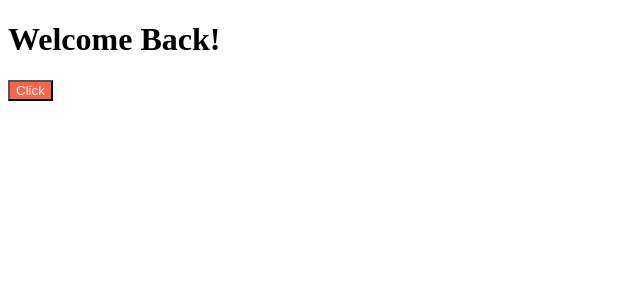
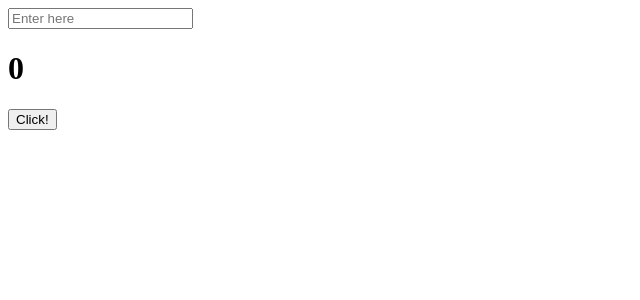
Before and after one commit to hyeonpearl/react-for-beginners, a React (Create React App) app: page / in a window 1280 px wide. Shown: the top 300 px of the page, without its empty margins (0-640 px from the left). Built offline with nearby package versions, Linux system fonts and the light colour scheme.

Commit message:
Using useEffect

```diff
--- a/src/App.js
+++ b/src/App.js
@@ -1,10 +1,27 @@
-import Button from './Button';
+import { useState, useEffect } from 'react';
 
 function App() {
+  const [counter, setValue] = useState(0);
+  const [keyword, setKeyword] = useState('');
+  const onClick = () => setValue(prev => prev + 1);
+  const onChange = e => setKeyword(e.target.value);
+  console.log('Run all the time');
+  useEffect(() => {
+    console.log('CALL THE API...');
+  }, []);
+  useEffect(() => {
+    console.log('SEARCH FOR', keyword);
+  }, [keyword]);
   return (
     <div>
-      <h1>Welcome Back!</h1>
-      <Button text={'Click'} />
+      <input
+        value={keyword}
+        onChange={onChange}
+        type='text'
+        placeholder='Enter here'
+      ></input>
+      <h1>{counter}</h1>
+      <button onClick={onClick}>Click!</button>
     </div>
   );
 }
--- a/src/index.js
+++ b/src/index.js
@@ -3,8 +3,4 @@ import ReactDOM from 'react-dom/client';
 import App from './App';
 
 const root = ReactDOM.createRoot(document.getElementById('root'));
-root.render(
-  <React.StrictMode>
-    <App />
-  </React.StrictMode>
-);
+root.render(<App />);
```
